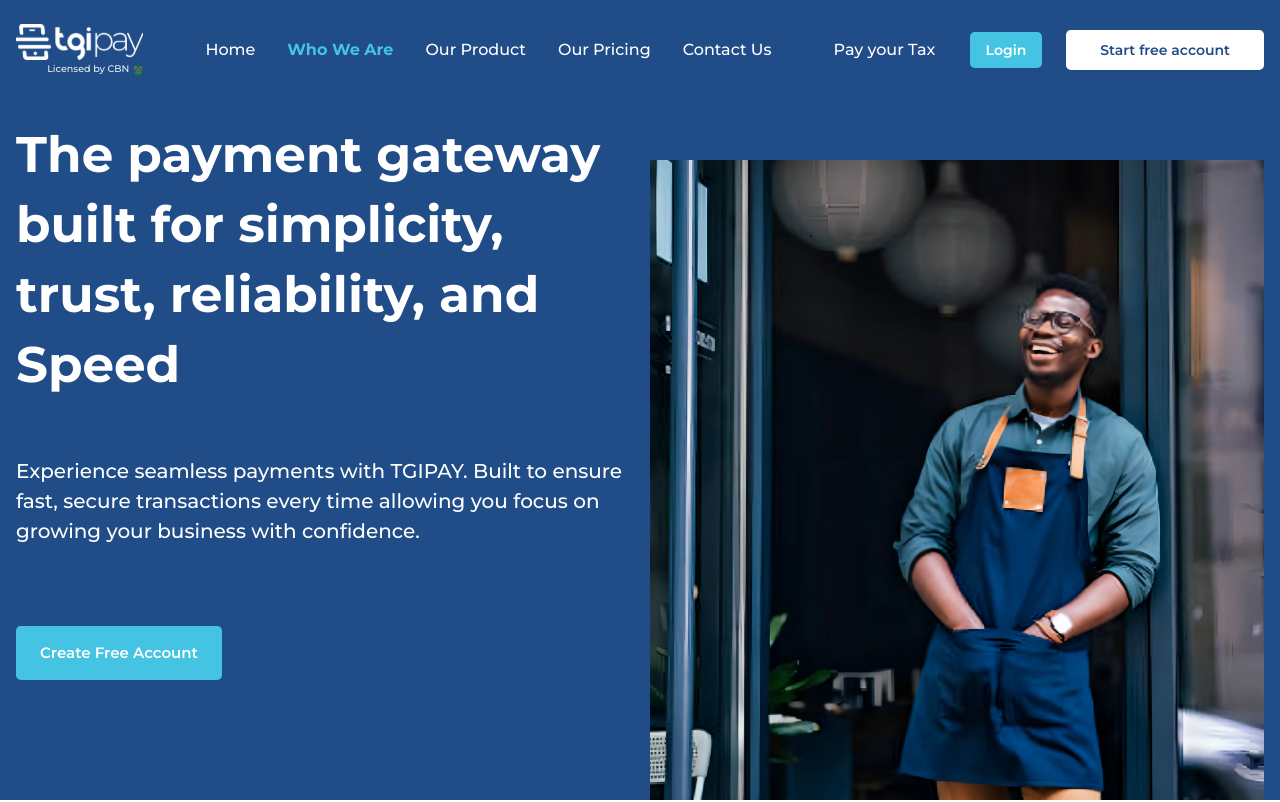
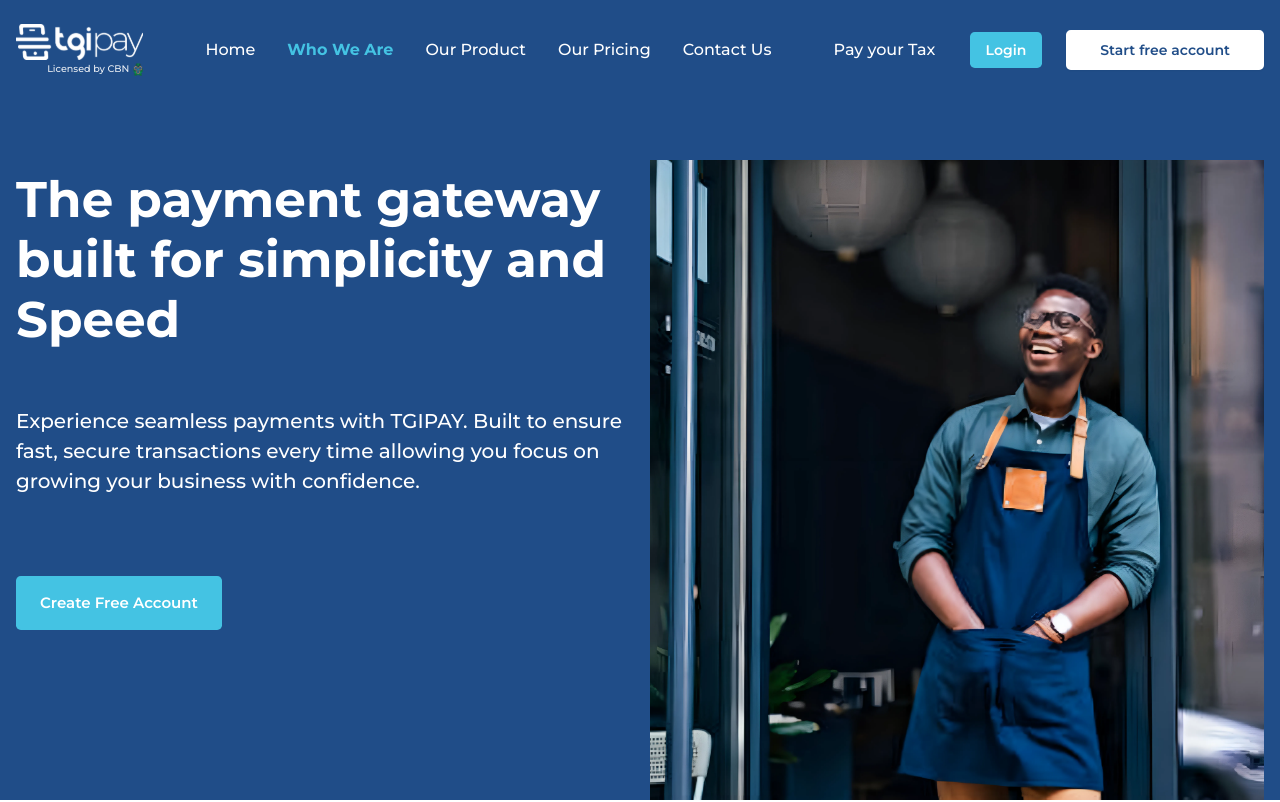
Before and after one commit to CHIDI00/tgipay-frontend, a Next.js app: page /whoWeAre in a window 1280 px wide. Shown: the top 802 px of the page. Built offline with nearby package versions, Linux system fonts and the light colour scheme.

Commit message:
feat: update HomeSectionForAbout heading and link for improved clarity

```diff
--- a/src/components/sections/WhoWeAre/HomeSectionForAbout.tsx
+++ b/src/components/sections/WhoWeAre/HomeSectionForAbout.tsx
@@ -18,13 +18,11 @@ const HomeSectionForAbout = () => {
             duration={1.2}
             className="w-full lg:w-1/2 lg:py-[4.4rem] pt-[6rem] xl:space-y-14 md:space-y-5 space-y-3"
           >
-            <h1 className="font-bold text-white text-[30px]  md:text-[50px] lg:text-[40px] xl:text-[50px] leading-tight lg:leading-[50px] xl:leading-[70px]">
+            <h1 className="font-bold text-white text-[30px]  md:text-[50px] lg:text-[40px] xl:text-[50px] leading-tight lg:leading-[45px] xl:leading-[60px]">
               <span>The payment gateway</span>
               <br />
-              <span>built for simplicity, </span>
-              <span>trust, reliability, and</span>
-              <br />
-              <span>Speed</span>
+              <span>built for simplicity </span>
+              <span>and Speed</span>
             </h1>
 
             <p className="font-medium text-[14px] xl:text-[20px] lg:text-[17px] md:text-[20px] leading-[24px] md:leading-[30px] text-white max-w-[628px]">
@@ -34,7 +32,7 @@ const HomeSectionForAbout = () => {
             </p>
 
             <Link
-              href="https://merchant.tgipay.com"
+              href="https://merchant.tgipay.com/signup"
               className="flex flex-wrap gap-4 pt-6"
             >
               <Button
```
